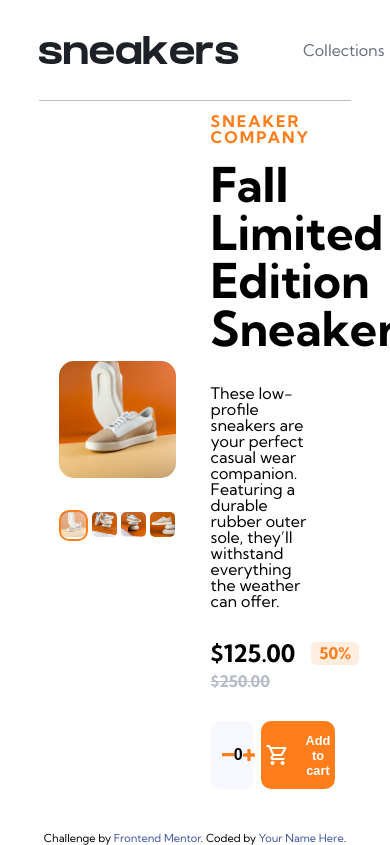
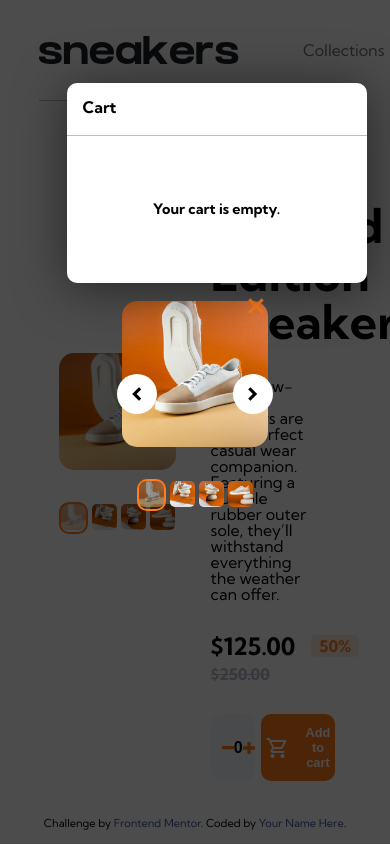
Before and after one commit to NicolasArfel/E-commerce-product-page, a website: page index.html in a window 390 px wide. Both pictures are taken after a click on the picture 117 px from the left and 419 px from the top of the page. Shown: the top 845 px of the page. Drawn offline with nearby package versions, Linux system fonts and the light colour scheme.

Commit message:
lightbox ok, modale created

```diff
--- a/index.html
+++ b/index.html
@@ -129,27 +129,53 @@
       </div>
     </footer>
     <section class="main__left ligth-box">
+      <div class="light-box__large-container">
         <span class="material-symbols-outlined close"> close </span>
         <span class="material-symbols-outlined arrow left"> chevron_left </span>
-      <span class="material-symbols-outlined arrow right"> chevron_right </span>
         <img
           class="main__left-large large"
           src="./images/image-product-1.jpg"
           alt=""
         />
-      <div class="main__left-small">
+        <span class="material-symbols-outlined arrow right">
+          chevron_right
+        </span>
+      </div>
+      <div class="main__left-small small">
         <div class="main__left-small-container selected">
-          <img class="" src="./images/image-product-1-thumbnail.jpg" alt="" />
+          <img
+            class="image"
+            src="./images/image-product-1-thumbnail.jpg"
+            alt=""
+          />
         </div>
         <div class="main__left-small-container">
-          <img src="./images/image-product-2-thumbnail.jpg" alt="" />
+          <img
+            class="image"
+            src="./images/image-product-2-thumbnail.jpg"
+            alt=""
+          />
         </div>
         <div class="main__left-small-container">
-          <img src="./images/image-product-3-thumbnail.jpg" alt="" />
+          <img
+            class="image"
+            src="./images/image-product-3-thumbnail.jpg"
+            alt=""
+          />
         </div>
         <div class="main__left-small-container">
-          <img src="./images/image-product-4-thumbnail.jpg" alt="" />
+          <img
+            class="image"
+            src="./images/image-product-4-thumbnail.jpg"
+            alt=""
+          />
         </div>
+      </div>
+    </section>
+    <section class="modale isActive">
+      <h3 class="modale__title">Cart</h3>
+      <div class="modale__description">
+        <p>Your cart is empty.</p>
       </div>
     </section>
   </body>
--- a/index.js
+++ b/index.js
@@ -1,12 +1,37 @@
-// i create a function that changes the number
-// of articles and changes it into DOM
 let total = 0;
 const countEl = document.querySelector('#counter');
 const plusEl = document.querySelector('#add');
 const minusEl = document.querySelector('#remove');
 const cartEl = document.querySelector('.navbar__right-count');
+const cartIcon = document.querySelector('.navbar__right-cart');
 const addEl = document.querySelector('.add');
+const largeImage = document.querySelector('.main__left-large');
+const lightbox = document.querySelector('.ligth-box');
+const close = document.querySelector('.close');
+const modale = document.querySelector('.modale');
 
+// add product into the modale when clicking on Add to cart
+
+//i open the modale on click on "cart"
+
+function openModale() {
+  cartIcon.addEventListener('click', () => {
+    modale.classList.toggle('isActive');
+    console.log('hi');
+  });
+}
+//i open light-box on click in the large image
+function openLightbox() {
+  largeImage.addEventListener('click', () => {
+    lightbox.classList.add('isActive');
+  });
+  close.addEventListener('click', () => {
+    lightbox.classList.remove('isActive');
+  });
+}
+
+// i create a function that changes the number
+// of articles and changes it into DOM
 function changeArticleCount() {
   plusEl.addEventListener('click', () => {
     total++;
@@ -50,7 +75,7 @@ function setSelected() {
     });
   });
   const images = document.querySelectorAll('.image');
-  const largeImage = document.querySelector('.main__left-large');
+  const largeImage2 = document.querySelector('.large');
   images.forEach((img) => {
     img.addEventListener('click', () => {
       let source = img.src;
@@ -58,21 +83,25 @@ function setSelected() {
         source == 'http://127.0.0.1:5500/images/image-product-3-thumbnail.jpg'
       ) {
         largeImage.src = 'http://127.0.0.1:5500/images/image-product-3.jpg';
+        largeImage2.src = 'http://127.0.0.1:5500/images/image-product-3.jpg';
       }
       if (
         source == 'http://127.0.0.1:5500/images/image-product-1-thumbnail.jpg'
       ) {
         largeImage.src = 'http://127.0.0.1:5500/images/image-product-1.jpg';
+        largeImage2.src = 'http://127.0.0.1:5500/images/image-product-1.jpg';
       }
       if (
         source == 'http://127.0.0.1:5500/images/image-product-2-thumbnail.jpg'
       ) {
         largeImage.src = 'http://127.0.0.1:5500/images/image-product-2.jpg';
+        largeImage2.src = 'http://127.0.0.1:5500/images/image-product-2.jpg';
       }
       if (
         source == 'http://127.0.0.1:5500/images/image-product-4-thumbnail.jpg'
       ) {
         largeImage.src = 'http://127.0.0.1:5500/images/image-product-4.jpg';
+        largeImage2.src = 'http://127.0.0.1:5500/images/image-product-4.jpg';
       }
     });
   });
@@ -81,3 +110,5 @@ function setSelected() {
 setSelected();
 changeArticleCount();
 setActived();
+openLightbox();
+openModale();
--- a/styles/styles.css
+++ b/styles/styles.css
@@ -13,12 +13,12 @@
 body {
   font-size: 16px;
   font-family: 'Kumbh Sans', sans-serif;
-  width: 80%;
+  width: 100%;
   max-height: 100vh;
   margin: auto;
   display: flex;
   flex-direction: column;
-  /* justify-content: space-between; */
+  position: relative;
 }
 
 a {
@@ -27,6 +27,10 @@ a {
 }
 
 /* --- header --- */
+header {
+  width: 80%;
+  margin: 0 auto;
+}
 .navbar {
   height: 100px;
   width: 100%;
@@ -100,11 +104,10 @@ a {
 /* --- main --- */
 .main {
   display: flex;
-  width: 100%;
-  height: 100vh;
-  /* justify-content: center; */
+  width: 80%;
+  height: 85vh;
+  margin: 0 auto;
   align-items: center;
-  /* margin: auto; */
 }
 
 .main__left {
@@ -117,6 +120,7 @@ a {
   width: 75%;
   margin: auto;
   border-radius: 15px;
+  cursor: pointer;
 }
 .main__left-small {
   display: flex;
@@ -244,13 +248,32 @@ a {
 
 .ligth-box {
   display: none;
-  height: 50vh;
+  height: 100vh;
+  width: 100%;
   position: absolute;
-  left: 25%;
-  top: 25%;
+  top: 0;
+  left: 0;
+  background-color: rgba(0, 0, 0, 0.7);
+  justify-content: center;
+  align-items: center;
 }
-.large {
-  margin-top: 0;
+
+.light-box__large-container {
+  width: 50%;
+  display: flex;
+  flex-direction: column;
+  position: relative;
+}
+.small {
+  width: 30%;
+}
+.close {
+  position: absolute;
+  right: 12.5%;
+  top: -5%;
+  color: var(--orange);
+  font-weight: bold;
+  cursor: pointer;
 }
 .arrow {
   border-radius: 50%;
@@ -265,23 +288,49 @@ a {
 .left {
   position: absolute;
   left: 10%;
-  top: 40%;
+  top: 50%;
 }
 .right {
   position: absolute;
   right: 10%;
-  top: 40%;
-}
-.close {
-  position: absolute;
-  top: -10%;
-  right: 12%;
-  color: var(--orange);
-  font-weight: bold;
-  cursor: pointer;
+  top: 50%;
 }
 
+.modale {
+  display: none;
+  flex-direction: column;
+  position: absolute;
+  top: 10%;
+  right: 6%;
+  box-shadow: 0px 5px 50px 0px rgba(0, 0, 0, 0.5);
+  background-color: white;
+  height: 200px;
+  width: 300px;
+  border-radius: 10px;
+  font-weight: 700;
+}
+
+.modale__title {
+  height: 10%;
+  border-bottom: 1px solid var(--grayish-blue);
+  padding: 1rem;
+}
+
+.modale__description {
+  display: flex;
+  align-items: center;
+  justify-content: center;
+  margin: auto;
+  height: 75%;
+  font-size: 0.9rem;
+  letter-spacing: 0.2;
+}
+
+.isActive {
+  display: flex;
+}
 /* --- footer --- */
+
 .attribution {
   font-size: 11px;
   text-align: center;
```
Lines whose indentation alone changed are shown as unchanged.
